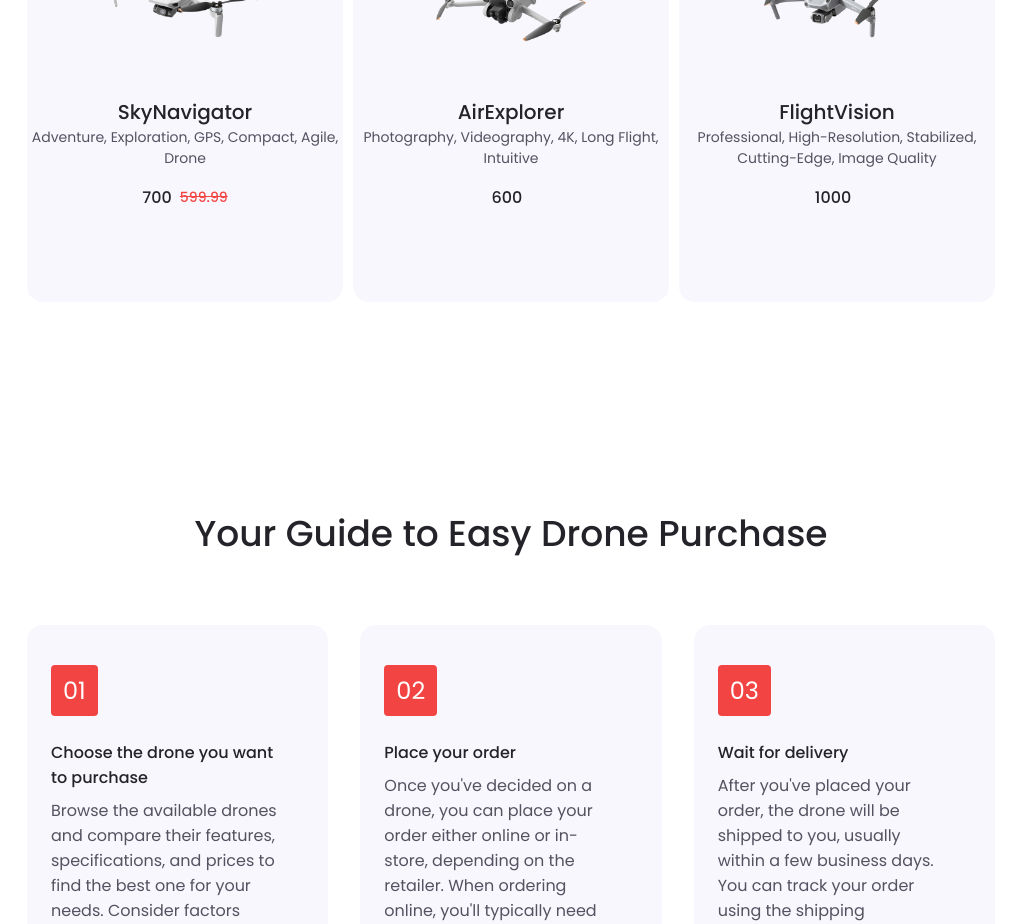
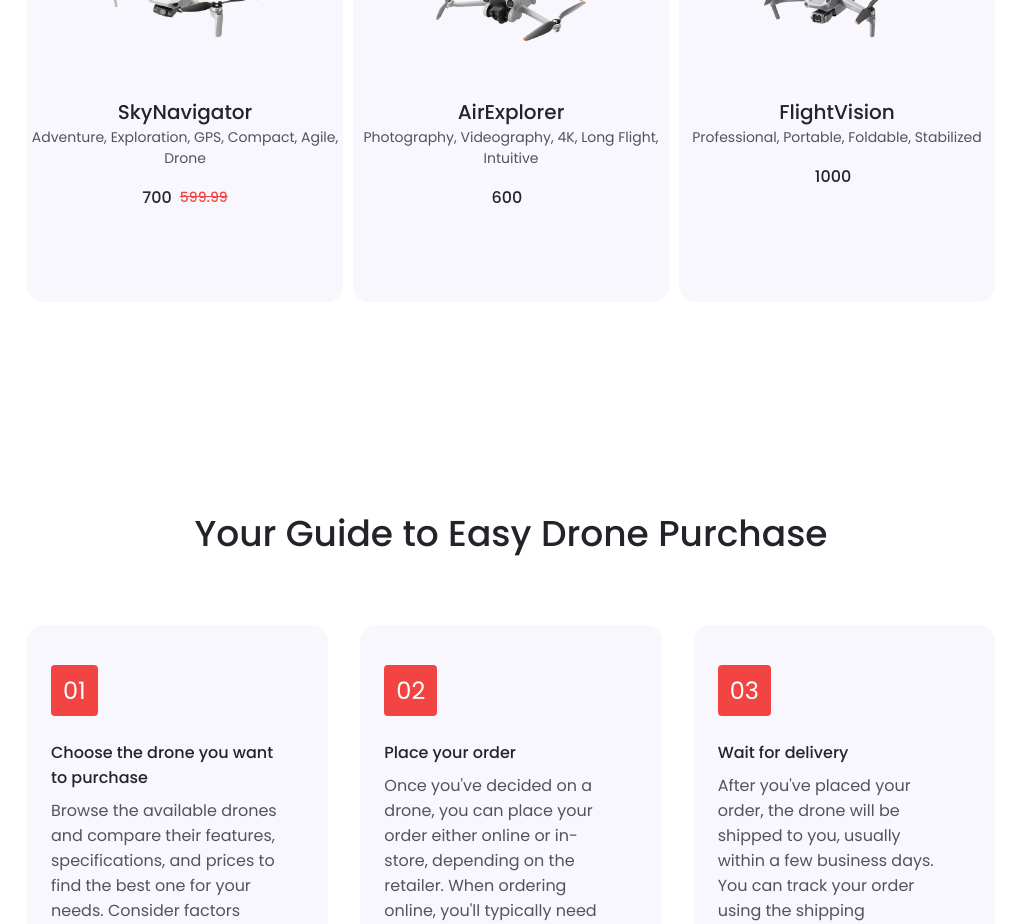
Before and after one commit to chard2023/airbots, a React (Create React App) app: page / in a window 1280 px wide. Shown: the part 1580-2504 px from the top of the page, without its empty margins (129-1141 px from the left). Built offline with nearby package versions, Linux system fonts and the light colour scheme.

Commit message:
Fix overflow

```diff
--- a/public/assets/css/style.css
+++ b/public/assets/css/style.css
@@ -1588,6 +1588,7 @@ input {
     .nav__list {
         flex-direction: column;
         row-gap: 2rem;
+
     }
 
     .nav__toggle,
@@ -1597,6 +1598,7 @@ input {
 
     .show-menu {
     right: 0;
+    z-index: 99;
     }
 
     .home__content {
--- a/src/assets/products.json
+++ b/src/assets/products.json
@@ -61,7 +61,7 @@
         "price": 1000,
         "newArrival": true,
         "featured": false,
-        "desc": "Professional, High-Resolution, Stabilized, Cutting-Edge, Image Quality"
+        "desc": "Professional, Portable, Foldable, Stabilized"
     },
     {
         "_id": "07",
@@ -72,7 +72,7 @@
         "discountedPrice": 1500,
         "newArrival": false,
         "featured": false,
-        "desc": "Portable, Foldable, Life's Moments, Aerial Footage, Compact"
+        "desc": "Portable, Foldable, Aerial Footage, Compact"
     },
     {
         "_id": "08",
@@ -103,7 +103,7 @@
         "price": "2999.99",
         "newArrival": false,
         "featured": false,
-        "desc": "White High Altitude Carrier, Urban Scout Drone"
+        "desc": "Exploration Drone, White High, Altitude Carrier, Urban Scout Drone"
     },
     {
         "_id": "11",
--- a/src/pages/home/index.js
+++ b/src/pages/home/index.js
@@ -79,6 +79,7 @@ function Home() {
                     ))}
                 </Swiper>
               </div>
+              <div className="swiper-pagination"></div>
             </div>
         </section>
 
```
